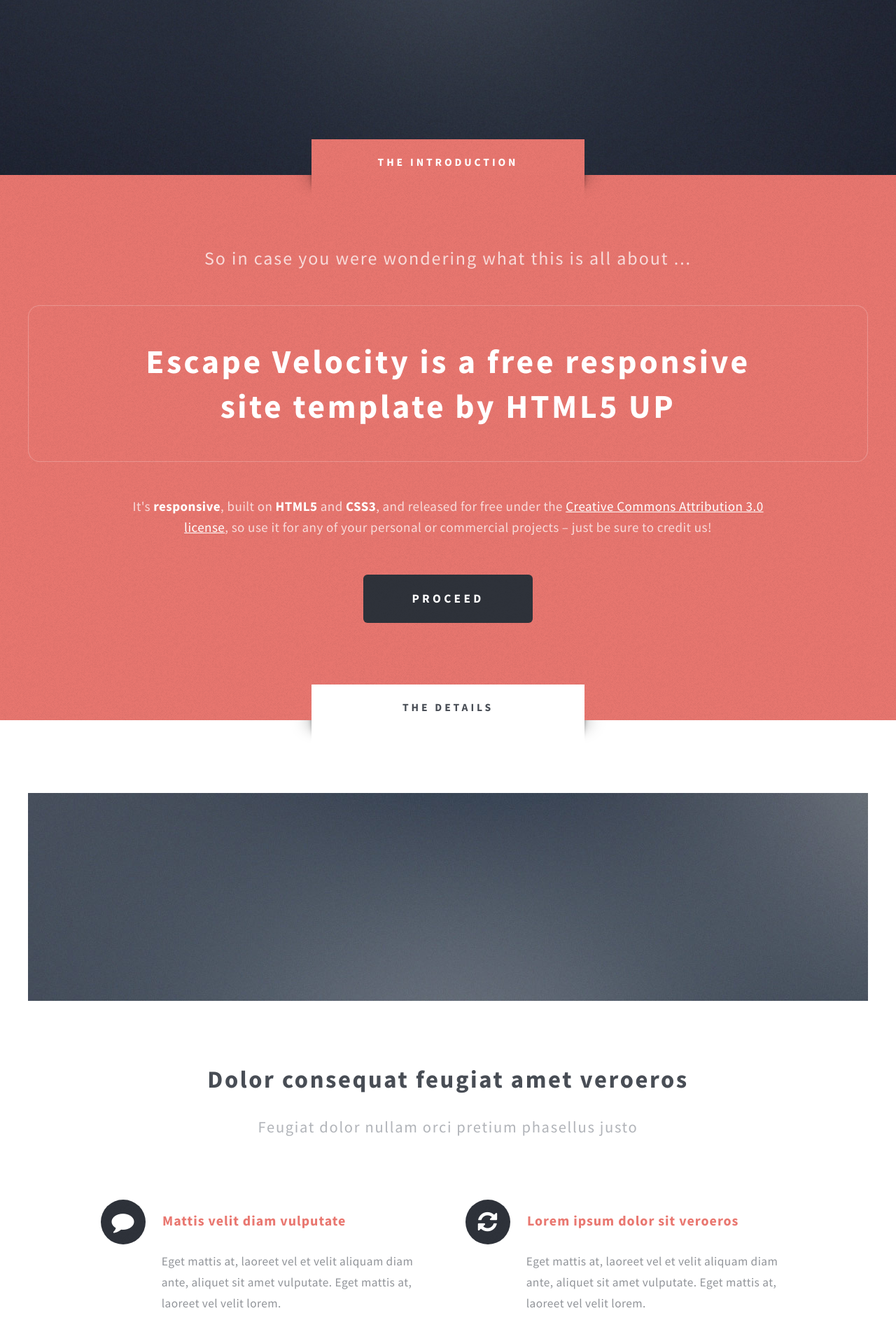
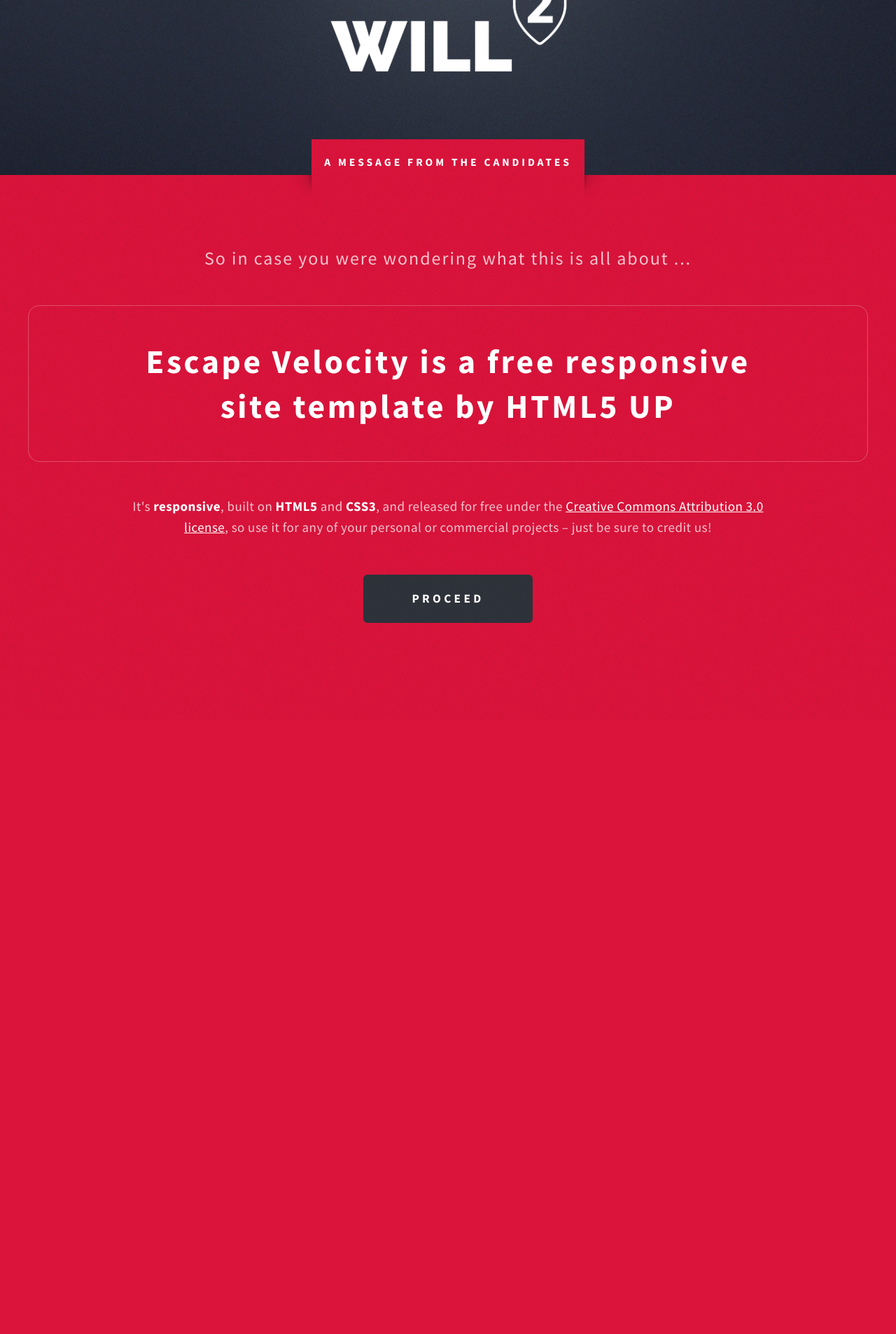
Before and after one commit to hobuobi/w2-website, a PHP site: page / in a window 1280 px wide. Shown: the part 374-2280 px from the top of the page at 70% size. After the commit the page ends 1264 px from the top, so only its background shows below. Run offline with PHP 8.4, Linux system fonts and the light colour scheme.

Commit message:
Cut away the chaff on the front page.

```diff
--- a/assets/css/main.css
+++ b/assets/css/main.css
@@ -1562,13 +1562,13 @@
 			}
 
 		.wrapper.style1 {
-			background: #e97770 url("images/overlay.png");
+			background: #DC143C url("images/overlay.png");
 			color: #eee;
 			color: rgba(255, 255, 255, 0.75);
 		}
 
 			.wrapper.style1 .title {
-				background: #e97770 url("images/overlay.png");
+				background: #DC143C url("images/overlay.png");
 				color: #fff;
 			}
 
--- a/index.html
+++ b/index.html
@@ -6,7 +6,7 @@
 -->
 <html>
 	<head>
-		<title>Escape Velocity by HTML5 UP</title>
+		<title>Greenlaw-Morris for UC 2015</title>
 		<meta charset="utf-8" />
 		<meta name="viewport" content="width=device-width, initial-scale=1" />
 		<!--[if lte IE 8]><script src="assets/js/ie/html5shiv.js"></script><![endif]-->
@@ -22,8 +22,7 @@
 
 						<!-- Logo -->
 							<div id="logo">
-								<h1><a href="index.html">Escape Velocity</a></h1>
-								<p>A free responsive site template by HTML5 UP</p>
+								<img src = "images/WW-logoWhite.png" style = "height:250px"></img>
 							</div>
 
 						<!-- Nav -->
@@ -31,27 +30,17 @@
 								<ul>
 									<li class="current"><a href="index.html">Home</a></li>
 									<li>
-										<a href="#">Dropdown</a>
+										<a href="#">Positions</a>
 										<ul>
-											<li><a href="#">Lorem ipsum</a></li>
-											<li><a href="#">Magna veroeros</a></li>
-											<li><a href="#">Etiam nisl</a></li>
-											<li>
-												<a href="#">Sed consequat</a>
-												<ul>
-													<li><a href="#">Lorem dolor</a></li>
-													<li><a href="#">Amet consequat</a></li>
-													<li><a href="#">Magna phasellus</a></li>
-													<li><a href="#">Etiam nisl</a></li>
-													<li><a href="#">Sed feugiat</a></li>
-												</ul>
-											</li>
-											<li><a href="#">Nisl tempus</a></li>
+											<li><a href="#">Sexual Assault</a></li>
+											<li><a href="#">Mental Health</a></li>
+											<li><a href="#">Social Spaces</a></li>
+											<li><a href="#">Accessibility</a></li>
 										</ul>
 									</li>
-									<li><a href="left-sidebar.html">Left Sidebar</a></li>
-									<li><a href="right-sidebar.html">Right Sidebar</a></li>
-									<li><a href="no-sidebar.html">No Sidebar</a></li>
+									<li><a href="candidates.html">Meet the Candidates</a></li>
+									<li><a href="publicity.html">Publicity</a></li>
+									<li><a href="contact.html">Talk to Us</a></li>
 								</ul>
 							</nav>
 
@@ -60,7 +49,7 @@
 
 			<!-- Intro -->
 				<div id="intro-wrapper" class="wrapper style1">
-					<div class="title">The Introduction</div>
+					<div class="title">A Message from the Candidates</div>
 					<section id="intro" class="container">
 						<p class="style1">So in case you were wondering what this is all about ...</p>
 						<p class="style2">
@@ -76,216 +65,6 @@
 					</section>
 				</div>
 
-			<!-- Main -->
-				<div class="wrapper style2">
-					<div class="title">The Details</div>
-					<div id="main" class="container">
-
-						<!-- Image -->
-							<a href="#" class="image featured">
-								<img src="images/pic01.jpg" alt="" />
-							</a>
-
-						<!-- Features -->
-							<section id="features">
-								<header class="style1">
-									<h2>Dolor consequat feugiat amet veroeros</h2>
-									<p>Feugiat dolor nullam orci pretium phasellus justo</p>
-								</header>
-								<div class="feature-list">
-									<div class="row">
-										<div class="6u 12u(mobile)">
-											<section>
-												<h3 class="icon fa-comment">Mattis velit diam vulputate</h3>
-												<p>Eget mattis at, laoreet vel et velit aliquam diam ante, aliquet sit amet vulputate. Eget mattis at, laoreet vel velit lorem.</p>
-											</section>
-										</div>
-										<div class="6u 12u(mobile)">
-											<section>
-												<h3 class="icon fa-refresh">Lorem ipsum dolor sit veroeros</h3>
-												<p>Eget mattis at, laoreet vel et velit aliquam diam ante, aliquet sit amet vulputate. Eget mattis at, laoreet vel velit lorem.</p>
-											</section>
-										</div>
-									</div>
-									<div class="row">
-										<div class="6u 12u(mobile)">
-											<section>
-												<h3 class="icon fa-picture-o">Pretium phasellus justo lorem</h3>
-												<p>Eget mattis at, laoreet vel et velit aliquam diam ante, aliquet sit amet vulputate. Eget mattis at, laoreet vel velit lorem.</p>
-											</section>
-										</div>
-										<div class="6u 12u(mobile)">
-											<section>
-												<h3 class="icon fa-cog">Tempus sed pretium orci</h3>
-												<p>Eget mattis at, laoreet vel et velit aliquam diam ante, aliquet sit amet vulputate. Eget mattis at, laoreet vel velit lorem.</p>
-											</section>
-										</div>
-									</div>
-									<div class="row">
-										<div class="6u 12u(mobile)">
-											<section>
-												<h3 class="icon fa-wrench">Aliquam consequat et feugiat</h3>
-												<p>Eget mattis at, laoreet vel et velit aliquam diam ante, aliquet sit amet vulputate. Eget mattis at, laoreet vel velit lorem.</p>
-											</section>
-										</div>
-										<div class="6u 12u(mobile)">
-											<section>
-												<h3 class="icon fa-check">Dolore laoreet aliquam mattis</h3>
-												<p>Eget mattis at, laoreet vel et velit aliquam diam ante, aliquet sit amet vulputate. Eget mattis at, laoreet vel velit lorem.</p>
-											</section>
-										</div>
-									</div>
-								</div>
-								<ul class="actions actions-centered">
-									<li><a href="#" class="button style1 big">Get Started</a></li>
-									<li><a href="#" class="button style2 big">More Info</a></li>
-								</ul>
-							</section>
-
-					</div>
-				</div>
-
-			<!-- Highlights -->
-				<div class="wrapper style3">
-					<div class="title">The Endorsements</div>
-					<div id="highlights" class="container">
-						<div class="row 150%">
-							<div class="4u 12u(mobile)">
-								<section class="highlight">
-									<a href="#" class="image featured"><img src="images/pic02.jpg" alt="" /></a>
-									<h3><a href="#">Aliquam diam consequat</a></h3>
-									<p>Eget mattis at, laoreet vel amet sed velit aliquam diam ante, dolor aliquet sit amet vulputate mattis amet laoreet lorem.</p>
-									<ul class="actions">
-										<li><a href="#" class="button style1">Learn More</a></li>
-									</ul>
-								</section>
-							</div>
-							<div class="4u 12u(mobile)">
-								<section class="highlight">
-									<a href="#" class="image featured"><img src="images/pic03.jpg" alt="" /></a>
-									<h3><a href="#">Nisl adipiscing sed lorem</a></h3>
-									<p>Eget mattis at, laoreet vel amet sed velit aliquam diam ante, dolor aliquet sit amet vulputate mattis amet laoreet lorem.</p>
-									<ul class="actions">
-										<li><a href="#" class="button style1">Learn More</a></li>
-									</ul>
-								</section>
-							</div>
-							<div class="4u 12u(mobile)">
-								<section class="highlight">
-									<a href="#" class="image featured"><img src="images/pic04.jpg" alt="" /></a>
-									<h3><a href="#">Mattis tempus lorem</a></h3>
-									<p>Eget mattis at, laoreet vel amet sed velit aliquam diam ante, dolor aliquet sit amet vulputate mattis amet laoreet lorem.</p>
-									<ul class="actions">
-										<li><a href="#" class="button style1">Learn More</a></li>
-									</ul>
-								</section>
-							</div>
-						</div>
-					</div>
-				</div>
-
-			<!-- Footer -->
-				<div id="footer-wrapper" class="wrapper">
-					<div class="title">The Rest Of It</div>
-					<div id="footer" class="container">
-						<header class="style1">
-							<h2>Ipsum sapien elementum portitor?</h2>
-							<p>
-								Sed turpis tortor, tincidunt sed ornare in metus porttitor mollis nunc in aliquet.<br />
-								Nam pharetra laoreet imperdiet volutpat etiam consequat feugiat.
-							</p>
-						</header>
-						<hr />
-						<div class="row 150%">
-							<div class="6u 12u(mobile)">
-
-								<!-- Contact Form -->
-									<section>
-										<form method="post" action="#">
-											<div class="row 50%">
-												<div class="6u 12u(mobile)">
-													<input type="text" name="name" id="contact-name" placeholder="Name" />
-												</div>
-												<div class="6u 12u(mobile)">
-													<input type="text" name="email" id="contact-email" placeholder="Email" />
-												</div>
-											</div>
-											<div class="row 50%">
-												<div class="12u">
-													<textarea name="message" id="contact-message" placeholder="Message" rows="4"></textarea>
-												</div>
-											</div>
-											<div class="row">
-												<div class="12u">
-													<ul class="actions">
-														<li><input type="submit" class="style1" value="Send" /></li>
-														<li><input type="reset" class="style2" value="Reset" /></li>
-													</ul>
-												</div>
-											</div>
-										</form>
-									</section>
-
-							</div>
-							<div class="6u 12u(mobile)">
-
-								<!-- Contact -->
-									<section class="feature-list small">
-										<div class="row">
-											<div class="6u 12u(mobile)">
-												<section>
-													<h3 class="icon fa-home">Mailing Address</h3>
-													<p>
-														Untitled Corporation<br />
-														1234 Somewhere Rd #987<br />
-														Nashville, TN 00000-0000
-													</p>
-												</section>
-											</div>
-											<div class="6u 12u(mobile)">
-												<section>
-													<h3 class="icon fa-comment">Social</h3>
-													<p>
-														<a href="#">@untitled-corp</a><br />
-														<a href="#">linkedin.com/untitled</a><br />
-														<a href="#">facebook.com/untitled</a>
-													</p>
-												</section>
-											</div>
-										</div>
-										<div class="row">
-											<div class="6u 12u(mobile)">
-												<section>
-													<h3 class="icon fa-envelope">Email</h3>
-													<p>
-														<a href="#">info@untitled.tld</a>
-													</p>
-												</section>
-											</div>
-											<div class="6u 12u(mobile)">
-												<section>
-													<h3 class="icon fa-phone">Phone</h3>
-													<p>
-														(000) 555-0000
-													</p>
-												</section>
-											</div>
-										</div>
-									</section>
-
-							</div>
-						</div>
-						<hr />
-					</div>
-					<div id="copyright">
-						<ul>
-							<li>&copy; Untitled</li><li>Design: <a href="http://html5up.net">HTML5 UP</a></li>
-						</ul>
-					</div>
-				</div>
-
-		</div>
-
 		<!-- Scripts -->
 
 			<script src="assets/js/jquery.min.js"></script>
```
Also changed, not shown: candidates.html (renamed from left-sidebar.html), contact.html (renamed from no-sidebar.html), images/WW-logoWhite.png (added), publicity.html (renamed from right-sidebar.html).
